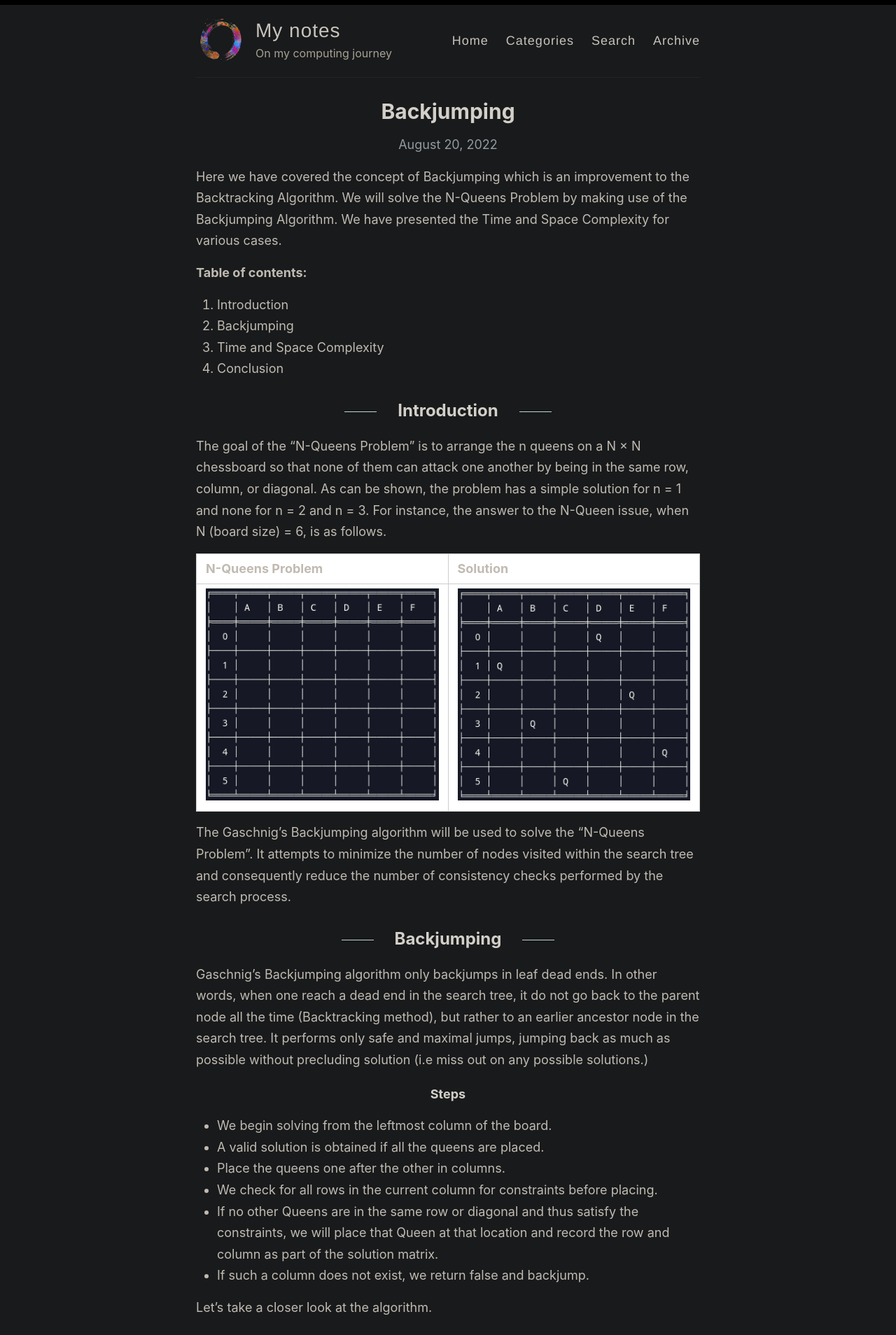
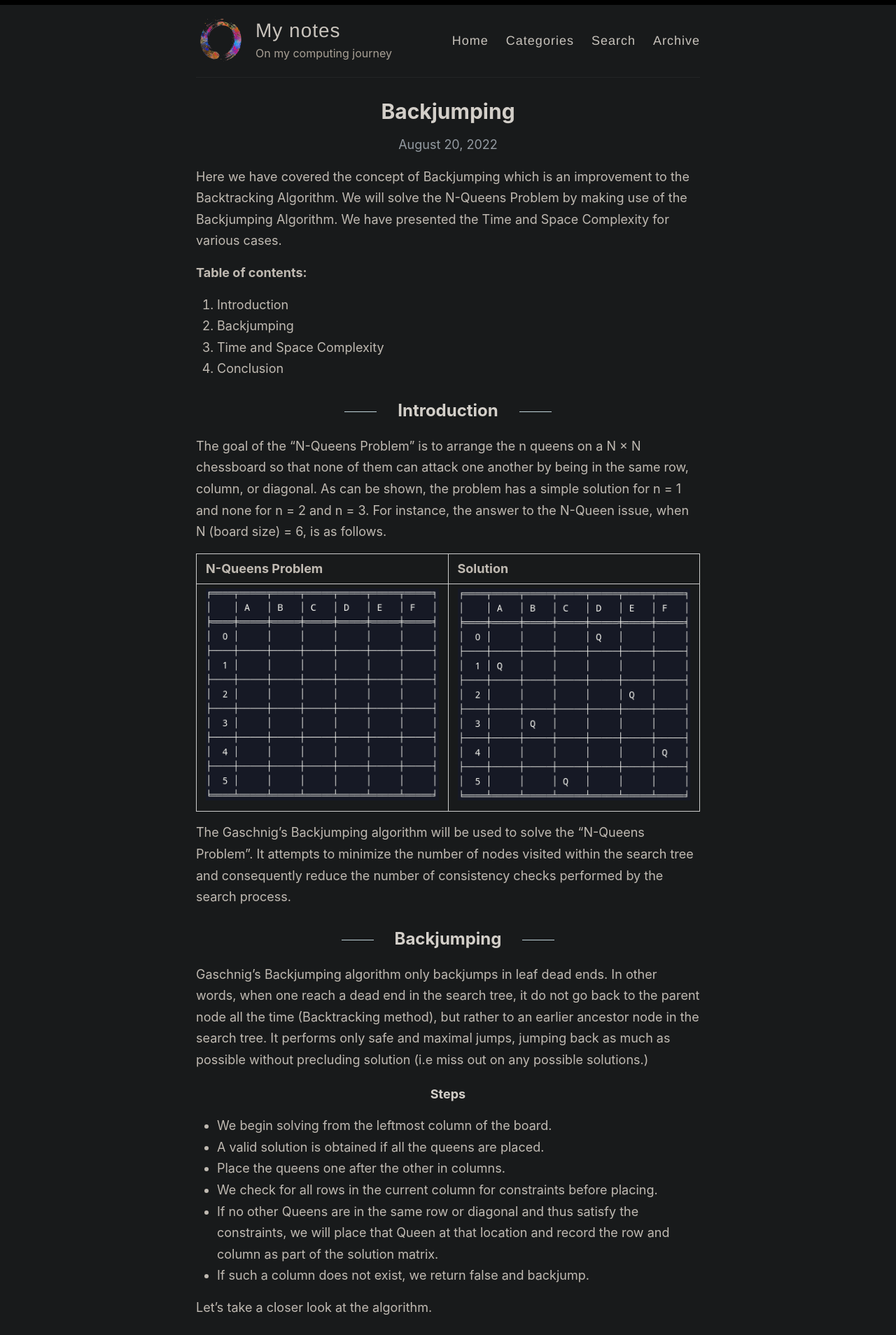
Before and after one commit to mr-chew/mr-chew.github.io, a Jekyll site: the page built from index.html, in a window 1280 px wide. Shown: the top 1908 px of the page at 70% size. Built offline with Jekyll 4.4.1, drawn with Linux system fonts in a browser that asks for light colours; the list of posts is cut into pages by our own code.

Commit message:
update table bg to dark mode

```diff
--- a/assets/style.scss
+++ b/assets/style.scss
@@ -93,8 +93,8 @@ table {
 }
 
 table tr {
-	border-top: 1px solid #cccccc;
-	background-color: white;
+  border-top-color: rgb(62, 68, 70);
+  background-color: rgb(24, 26, 27);
 	margin: 0;
 	padding: 0;
 }
```
